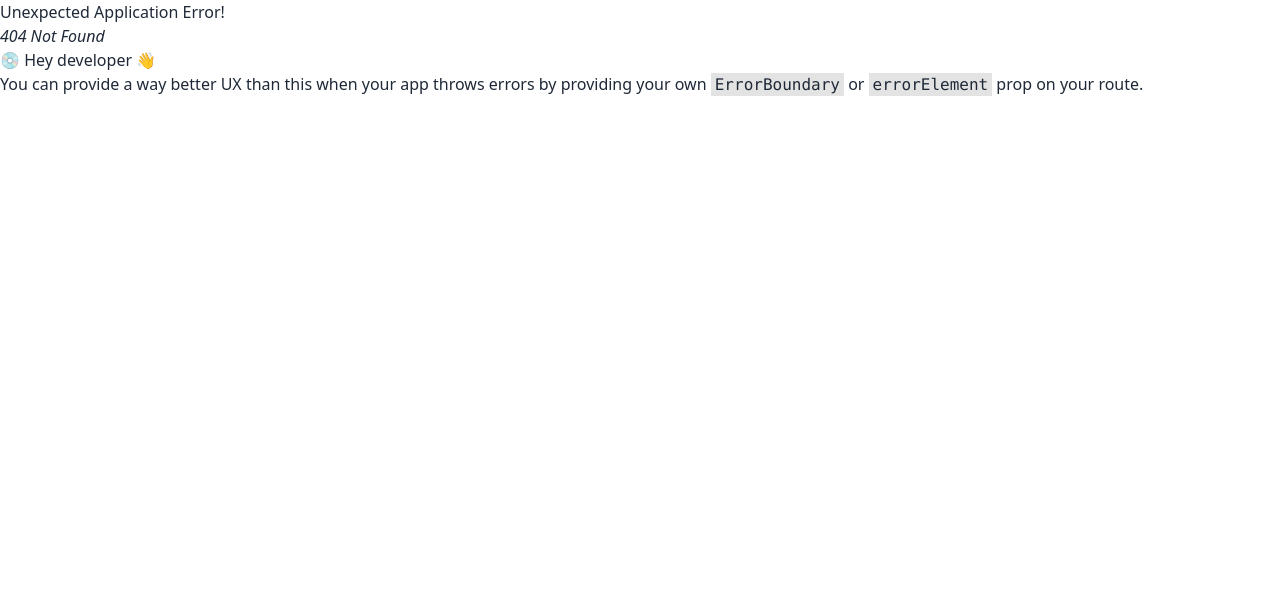
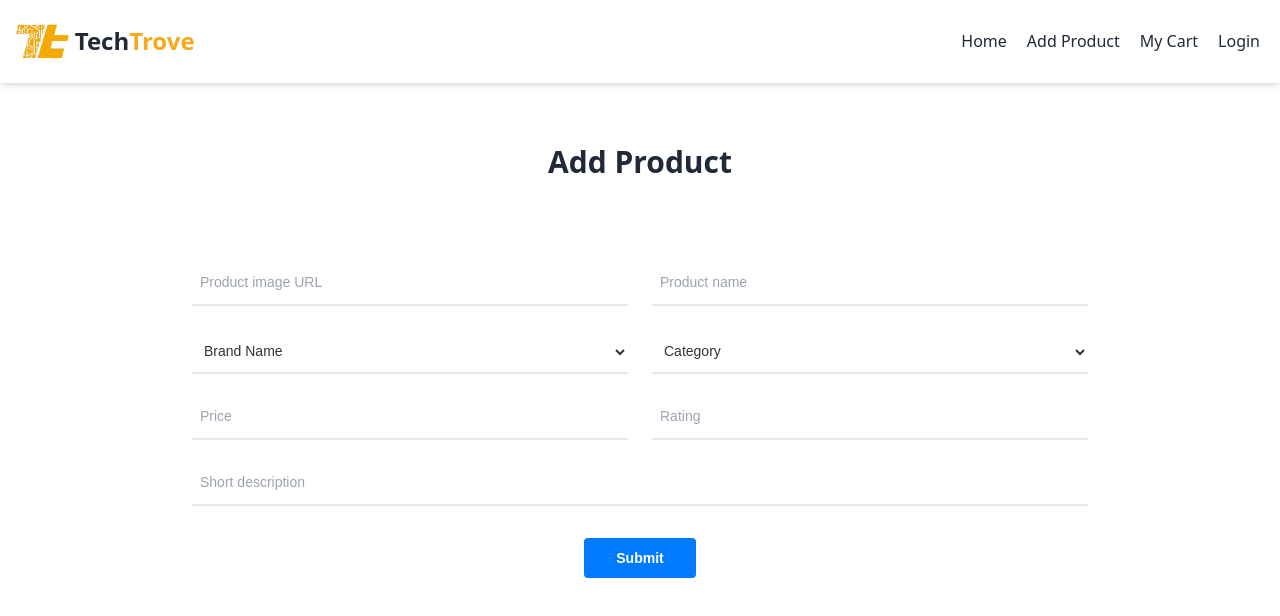
Before and after one commit to mdnazmul42726/TechTrove-client, a React (Vite) app: page /add-product in a window 1280 px wide. Before the commit this address had no page. Shown: the top 616 px of the page. Built offline with nearby package versions, Linux system fonts and the light colour scheme.

Commit message:
Add product route is added, there is a form in which some input fields are given as per requirement

```diff
--- a/package.json
+++ b/package.json
@@ -15,6 +15,7 @@
     "match-sorter": "^6.3.1",
     "react": "^18.2.0",
     "react-dom": "^18.2.0",
+    "react-icons": "^4.11.0",
     "react-router-dom": "^6.17.0",
     "sort-by": "^1.2.0"
   },
--- a/src/components/Footer.jsx
+++ b/src/components/Footer.jsx
@@ -8,7 +8,7 @@ const Footer = () => {
                 <div className="sm:flex sm:items-center sm:justify-between">
                     <a href="https://facebook.com/mdnazmul42726/" className="flex items-center mb-4 sm:mb-0">
                         <img src={logo} className=" w-[20%] mr-3" alt=" Logo" />
-                        <span className="self-center text-2xl font-semibold whitespace-nowrap dark:text-white">TechTrove</span>
+                        <span className="self-center text-2xl font-semibold whitespace-nowrap dark:text-white">Tech<span className="text-[#F6AA19]">Trove</span></span>
                     </a>
                     <ul className="flex flex-wrap items-center mb-6 text-sm font-medium text-gray-500 sm:mb-0 dark:text-gray-400">
                         <li>
--- a/src/components/Register.jsx
+++ b/src/components/Register.jsx
@@ -1,8 +1,14 @@
-import React from 'react';
+import { useState } from 'react';
 import { Link } from 'react-router-dom';
+import { FaEyeSlash, FaEye } from 'react-icons/fa';
+import Footer from './Footer';
 
 const Register = () => {
+    const [showPassword, setShowPassword] = useState(false);
+    const [conShowPassword, setConShowPassword] = useState(false);
+
     return (
+    <div className="">
             <div className="pt-20 flex justify-center">
             <div className="bg-white my-4 rounded-xl sm:px-6 px-4 py-8 max-w-md w-full h-max shadow-[0_2px_10px_-3px_rgba(6,81,237,0.3)] max-lg:mx-auto">
                 <form className="">
@@ -36,23 +42,25 @@ const Register = () => {
                     <div className="mt-6">
                         {/* <label className="text-sm mb-2 block">Password</label> */}
                         <div className="relative flex items-center">
-                            <input name="password" type="password" required className="w-full text-sm border border-gray-300 px-4 py-3 rounded-md outline-blue-600" placeholder="Password" />
-                            <svg xmlns="http://www.w3.org/2000/svg" fill="#bbb" stroke="#bbb" className="w-[18px] h-[18px] absolute right-4 cursor-pointer" viewBox="0 0 128 128">
-                                <path d="M64 104C22.127 104 1.367 67.496.504 65.943a4 4 0 0 1 0-3.887C1.367 60.504 22.127 24 64 24s62.633 36.504 63.496 38.057a4 4 0 0 1 0 3.887C126.633 67.496 105.873 104 64 104zM8.707 63.994C13.465 71.205 32.146 96 64 96c31.955 0 50.553-24.775 55.293-31.994C114.535 56.795 95.854 32 64 32 32.045 32 13.447 56.775 8.707 63.994zM64 88c-13.234 0-24-10.766-24-24s10.766-24 24-24 24 10.766 24 24-10.766 24-24 24zm0-40c-8.822 0-16 7.178-16 16s7.178 16 16 16 16-7.178 16-16-7.178-16-16-16z" data-original="#000000"></path>
-                            </svg>
+                            <input name="password" type={showPassword ? "text" : "password"} required className="w-full text-sm border border-gray-300 px-4 py-3 rounded-md outline-blue-600" placeholder="Password" />
+                            <span className='-mt-4' onClick={()=> setShowPassword(!showPassword)}>
+                            {showPassword ? <FaEyeSlash className="w-[18px] h-[18px] absolute right-4 cursor-pointer" /> :
+                                <FaEye className="w-[18px] h-[18px] absolute right-4 cursor-pointer" />}
+                            </span>
                         </div>
                     </div>
                     <div className="mt-6">
                         {/* <label className="text-sm mb-2 block">Confirm password</label> */}
                         <div className="relative flex items-center">
-                            <input name="password" type="password" required className="w-full text-sm border border-gray-300 px-4 py-3 rounded-md outline-blue-600" placeholder="Confirm password" />
-                            <svg xmlns="http://www.w3.org/2000/svg" fill="#bbb" stroke="#bbb" className="w-[18px] h-[18px] absolute right-4 cursor-pointer" viewBox="0 0 128 128">
-                                <path d="M64 104C22.127 104 1.367 67.496.504 65.943a4 4 0 0 1 0-3.887C1.367 60.504 22.127 24 64 24s62.633 36.504 63.496 38.057a4 4 0 0 1 0 3.887C126.633 67.496 105.873 104 64 104zM8.707 63.994C13.465 71.205 32.146 96 64 96c31.955 0 50.553-24.775 55.293-31.994C114.535 56.795 95.854 32 64 32 32.045 32 13.447 56.775 8.707 63.994zM64 88c-13.234 0-24-10.766-24-24s10.766-24 24-24 24 10.766 24 24-10.766 24-24 24zm0-40c-8.822 0-16 7.178-16 16s7.178 16 16 16 16-7.178 16-16-7.178-16-16-16z" data-original="#000000"></path>
-                            </svg>
+                            <input name="password" type={conShowPassword? "text" : "password"} required className="w-full text-sm border border-gray-300 px-4 py-3 rounded-md outline-blue-600" placeholder="Confirm password" />
+                            <span className='-mt-4' onClick={()=> setConShowPassword(!conShowPassword)}>
+                            {conShowPassword ? <FaEyeSlash className="w-[18px] h-[18px] absolute right-4 cursor-pointer" /> :
+                                <FaEye className="w-[18px] h-[18px] absolute right-4 cursor-pointer" />}
+                            </span>
                         </div>
                     </div>
                     <div className="mt-10">
-                        <button type="button" className="w-full shadow-xl py-2.5 px-4 text-sm font-semibold rounded text-white bg-blue-600 hover:bg-blue-700 focus:outline-none">
+                        <button type="submit" className="w-full shadow-xl py-2.5 px-4 text-sm font-semibold rounded text-white bg-blue-600 hover:bg-blue-700 focus:outline-none">
                             Register
                         </button>
                     </div>
@@ -60,6 +68,8 @@ const Register = () => {
                 </form>
             </div>
         </div>
+        <Footer/>
+    </div>
     );
 };
 
--- /dev/null
+++ b/src/components/pages/AddProduct.jsx
@@ -0,0 +1,85 @@
+
+const AddProduct = () => {
+    const handleAddProduct = (e) => {
+        e.preventDefault();
+        const form = e.target;
+        const photoUrl = form.photoUrl.value;
+        const productName = form.productName.value;
+        const brandName = form.brandName.value;
+        const category = form.category.value;
+        const price = form.price.value;
+        const rating = form.rating.value;
+        const description = form.description.value;
+
+        console.log(photoUrl, price, productName, brandName, category, rating, description);
+    }
+
+    return (
+        <div className="pt-36 text-center">
+            <h1 className="text-3xl font-bold mb-20">Add Product</h1>
+            <form className="font-[sans-serif] text-[#333] max-w-4xl mx-auto" onSubmit={handleAddProduct}>
+                <div className="grid sm:grid-cols-2 gap-6">
+                    <div className="relative flex items-center">
+                        <input type="text" name="photoUrl" placeholder="Product image URL"
+                            className="px-2 py-3 bg-white w-full text-sm border-b-2 focus:border-[#007bff] outline-none" />
+                    </div>
+                    <div className="relative flex items-center">
+                        <input type="text" name="productName" placeholder="Product name"
+                            className="px-2 py-3 bg-white w-full text-sm border-b-2 focus:border-[#007bff] outline-none" />
+                        {/* <select id="cars" name="cars" className="px-2 py-3 bg-white w-full text-sm border-b-2 focus:border-[#007bff] outline-none">
+                            <option value="volvo">Volvo</option>
+                            <option value="saab">Saab</option>
+                            <option value="fiat">Fiat</option>
+                            <option value="audi">Audi</option>
+                        </select> */}
+                    </div>
+                    <div className="relative flex items-center">
+                        {/* <input type="email" placeholder="Brand name"
+                            className="px-2 py-3 bg-white w-full text-sm border-b-2 focus:border-[#007bff] outline-none" /> */}
+                        <select id="cars" name="brandName" className="px-2 py-3 bg-white w-full text-sm border-b-2 focus:border-[#007bff] outline-none">
+                            <option value="brand-name">Brand Name</option>
+                            <hr />
+                            <option value="samsung">Samsung</option>
+                            <option value="apple">Apple</option>
+                            <option value="nokia">Nokia</option>
+                            <option value="google">Google</option>
+                            <option value="sony">Sony</option>
+                            <option value="intel">Intel</option>
+                        </select>
+                    </div>
+                    <div className="relative flex items-center">
+                        {/* <input type="password" placeholder="Password"
+                            className="px-2 py-3 bg-white w-full text-sm border-b-2 focus:border-[#007bff] outline-none" /> */}
+                        <select id="cars" name="category" className="px-2 py-3 bg-white w-full text-sm border-b-2 focus:border-[#007bff] outline-none">
+                            <option value="category">Category</option>
+                            <hr />
+                            <option value="mobile">Mobile</option>
+                            <option value="laptop">Laptop</option>
+                            <option value="headphone">Headphone</option>
+                            <option value="camera">Camera</option>
+                            <option value="drone">Drone</option>
+                        </select>
+                    </div>
+                </div>
+                <div className="grid mt-5 sm:grid-cols-2 gap-6">
+                    <div className="relative flex items-center">
+                        <input type="text" name="price" placeholder="Price"
+                            className="px-2 py-3 bg-white w-full text-sm border-b-2 focus:border-[#007bff] outline-none" />
+                    </div>
+                    <div className="relative flex items-center">
+                        <input type="text" name="rating" placeholder="Rating"
+                            className="px-2 py-3 bg-white w-full text-sm border-b-2 focus:border-[#007bff] outline-none" />
+                    </div>
+                </div>
+                <div className="relative mt-5 flex items-center">
+                    <input type="text" name="description" placeholder="Short description"
+                        className="px-2 py-3 bg-white w-full text-sm border-b-2 focus:border-[#007bff] outline-none" />
+                </div>
+                <button type="submit"
+                    className="mt-8 px-8 py-2.5 rounded text-sm font-semibold bg-[#007bff] text-white hover:bg-[#006bff]">Submit</button>
+            </form>
+        </div>
+    );
+};
+
+export default AddProduct;
--- a/src/components/pages/Login.jsx
+++ b/src/components/pages/Login.jsx
@@ -1,8 +1,10 @@
 import { Link } from "react-router-dom";
 import Footer from "../Footer";
-
+import { FaEyeSlash, FaEye } from 'react-icons/fa';
+import { useState } from "react";
 
 const Login = () => {
+    const [showPassword, setShowPassword] = useState(false);
 
     return (
         <div className="">
@@ -10,7 +12,7 @@ const Login = () => {
                 <div className="bg-white my-4 rounded-xl sm:px-6 px-4 py-8 max-w-md w-full h-max shadow-[0_2px_10px_-3px_rgba(6,81,237,0.3)] max-lg:mx-auto">
                     <form className="">
                         <div className="mb-10">
-                        <h3 className="text-3xl font-extrabold">Sign in</h3>
+                            <h3 className="text-3xl font-extrabold">Login</h3>
                         </div>
                         <div className="sm:flex sm:items-start space-x-4 max-sm:space-y-4 mb-10">
                             <button type="button" className="py-2.5 px-4 text-sm font-semibold rounded text-blue-500 bg-blue-100 hover:bg-blue-200 focus:outline-none">
@@ -48,7 +50,7 @@ const Login = () => {
                             </button>
                         </div>
                         <div>
-                        <label className="text-sm mb-2 block">Email</label>
+                            {/* <label className="text-sm mb-2 block">Email</label> */}
                             <div className="relative flex items-center">
                                 <input name="username" type="email" required className="w-full text-sm border border-gray-300 px-4 py-3 rounded-md outline-blue-600" placeholder="Enter email address" />
                                 <svg xmlns="http://www.w3.org/2000/svg" fill="#bbb" stroke="#bbb" className="w-[18px] h-[18px] absolute right-4" viewBox="0 0 24 24">
@@ -58,16 +60,17 @@ const Login = () => {
                             </div>
                         </div>
                         <div className="mt-6">
-                        <label className="text-sm mb-2 block">Password</label>
+                            {/* <label className="text-sm mb-2 block">Password</label> */}
                             <div className="relative flex items-center">
-                            <input name="password" type="password" required className="w-full text-sm border border-gray-300 px-4 py-3 rounded-md outline-blue-600" placeholder="Enter password" />
-                            <svg xmlns="http://www.w3.org/2000/svg" fill="#bbb" stroke="#bbb" className="w-[18px] h-[18px] absolute right-4 cursor-pointer" viewBox="0 0 128 128">
-                                <path d="M64 104C22.127 104 1.367 67.496.504 65.943a4 4 0 0 1 0-3.887C1.367 60.504 22.127 24 64 24s62.633 36.504 63.496 38.057a4 4 0 0 1 0 3.887C126.633 67.496 105.873 104 64 104zM8.707 63.994C13.465 71.205 32.146 96 64 96c31.955 0 50.553-24.775 55.293-31.994C114.535 56.795 95.854 32 64 32 32.045 32 13.447 56.775 8.707 63.994zM64 88c-13.234 0-24-10.766-24-24s10.766-24 24-24 24 10.766 24 24-10.766 24-24 24zm0-40c-8.822 0-16 7.178-16 16s7.178 16 16 16 16-7.178 16-16-7.178-16-16-16z" data-original="#000000"></path>
-                            </svg>
+                                <input name="password" type={showPassword ? "text" : "password"} required className="w-full text-sm border border-gray-300 px-4 py-3 rounded-md outline-blue-600" placeholder="Enter password" />
+                                <span className='-mt-4' onClick={() => setShowPassword(!showPassword)}>
+                                    {showPassword ? <FaEyeSlash className="w-[18px] h-[18px] absolute right-4 cursor-pointer" /> :
+                                        <FaEye className="w-[18px] h-[18px] absolute right-4 cursor-pointer" />}
+                                </span>
                             </div>
                         </div>
                         <div className="mt-4 text-right">
-                        <a href="jajvascript:void(0);" className="text-blue-600 text-sm font-semibold hover:underline">
+                            <a className="text-blue-600 text-sm font-semibold hover:underline">
                                 Forgot your password?
                             </a>
                         </div>
@@ -80,7 +83,7 @@ const Login = () => {
                     </form>
                 </div>
             </div>
-        <Footer/>
+            <Footer />
         </div>
     );
 };
--- a/src/main.jsx
+++ b/src/main.jsx
@@ -6,6 +6,7 @@ import Root from "./components/pages/Root";
 import Home from "./components/pages/Home";
 import Login from "./components/pages/Login";
 import Register from "./components/Register";
+import AddProduct from "./components/pages/AddProduct";
 
 const router = createBrowserRouter([
   {
@@ -16,7 +17,9 @@ const router = createBrowserRouter([
 
       { path: "/login", element: <Login /> },
 
-      { path: "/register", element: <Register /> }
+      { path: "/register", element: <Register /> },
+
+      { path: "/add-product", element: <AddProduct /> }
     ]
   },
 ]);
```
Also changed, not shown: 1 other file (tests, documents, lock files or other folders). Lines whose indentation alone changed are shown as unchanged.
